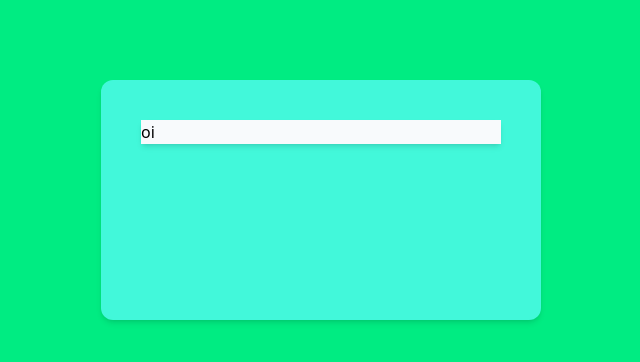
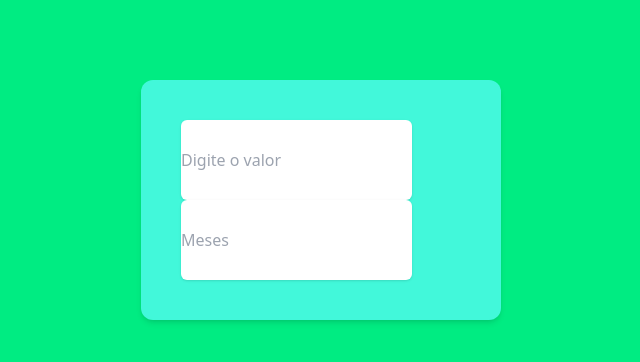
Before and after one commit to marcosaol/CalculadoraJuros, a React (Vite) app: page / in a window 1280 px wide. Shown: the top 362 px of the page, without its empty margins (319-959 px from the left). Built offline with nearby package versions, Linux system fonts and the light colour scheme.

Commit message:
feat:created the input component

```diff
--- a/src/App.jsx
+++ b/src/App.jsx
@@ -1,13 +1,20 @@
 import { useState } from "react";
 import Rectangular from "./components/rectangular";
 import Visor from "./components/visor";
+import Input from "./components/input";
 
 function App() {
   return (
     <>
       <div className="h-screen w-screen flex justify-center bg-custom-green p-[10vh]">
         <Rectangular>
-          <Visor />
+          <Input
+            placeholder="Digite o valor"
+            type="numeric"
+            width={45}
+            heigth={5}
+          />
+          <Input placeholder="Meses" type="numeric" width={45} heigth={5} />
         </Rectangular>
       </div>
     </>
--- /dev/null
+++ b/src/components/input.jsx
@@ -0,0 +1,11 @@
+function Input(props) {
+  return (
+    <input
+      placeholder={props.placeholder}
+      type={props.type}
+      className={`w-[${props.width}] h-[${props.heigth}] rounded-md shadow`}
+    ></input>
+  );
+}
+
+export default Input;
--- a/src/components/rectangular.jsx
+++ b/src/components/rectangular.jsx
@@ -1,7 +1,10 @@
 function Rectangular({ children }) {
   return (
-    <div className="w-[55vh] h-[30vh] bg-custom-blue rounded-xl shadow-md p-10">
-      <div>{children}</div>
+    <div
+      className="w-[45vh] h-[30vh] bg-custom-blue rounded-xl shadow-md p-[5vh] flex justify-start
+    flex-wrap"
+    >
+      {children}
     </div>
   );
 }
--- a/src/components/visor.jsx
+++ b/src/components/visor.jsx
@@ -1,5 +1,5 @@
 function Visor() {
-  return <div className={`bg-slate-50 shadow-md rounded-md]`}>oi</div>;
+  return <div className="bg-slate-50 shadow-md rounded-md"></div>;
 }
 
 export default Visor;
```
